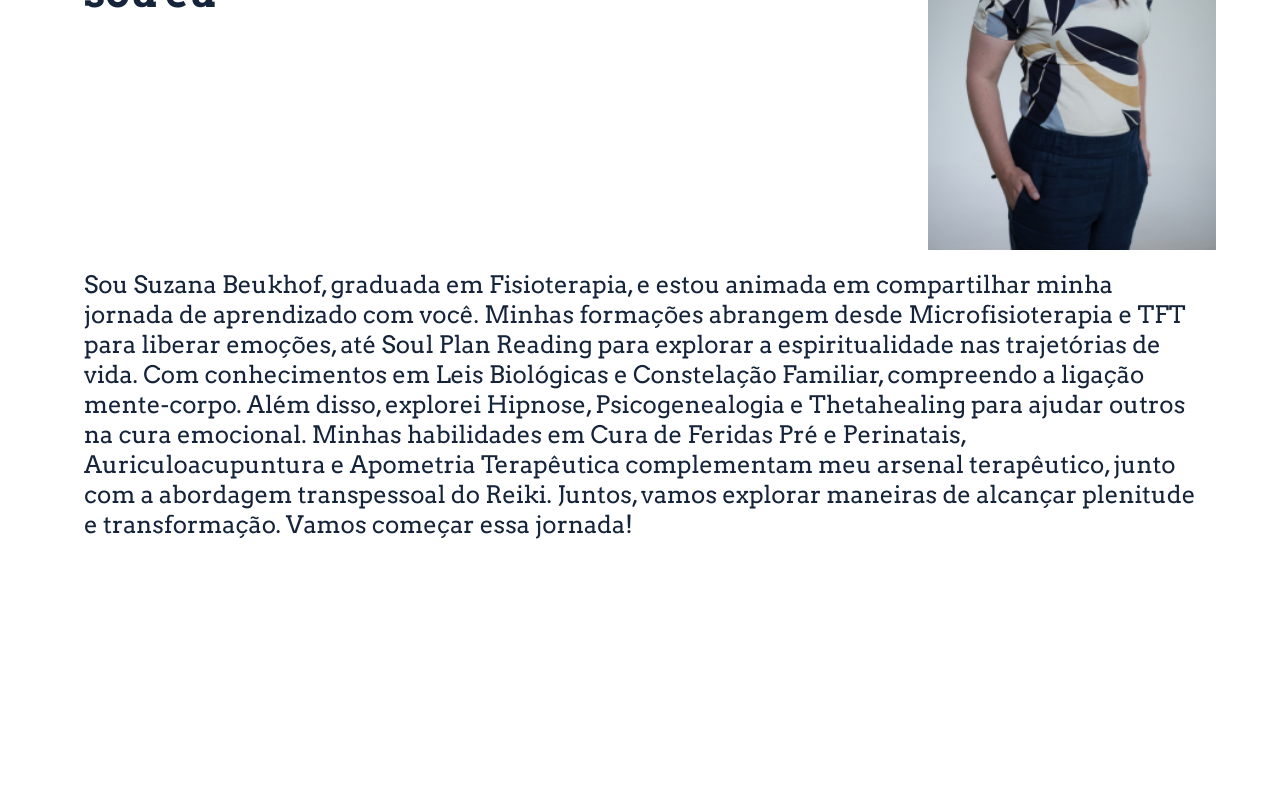
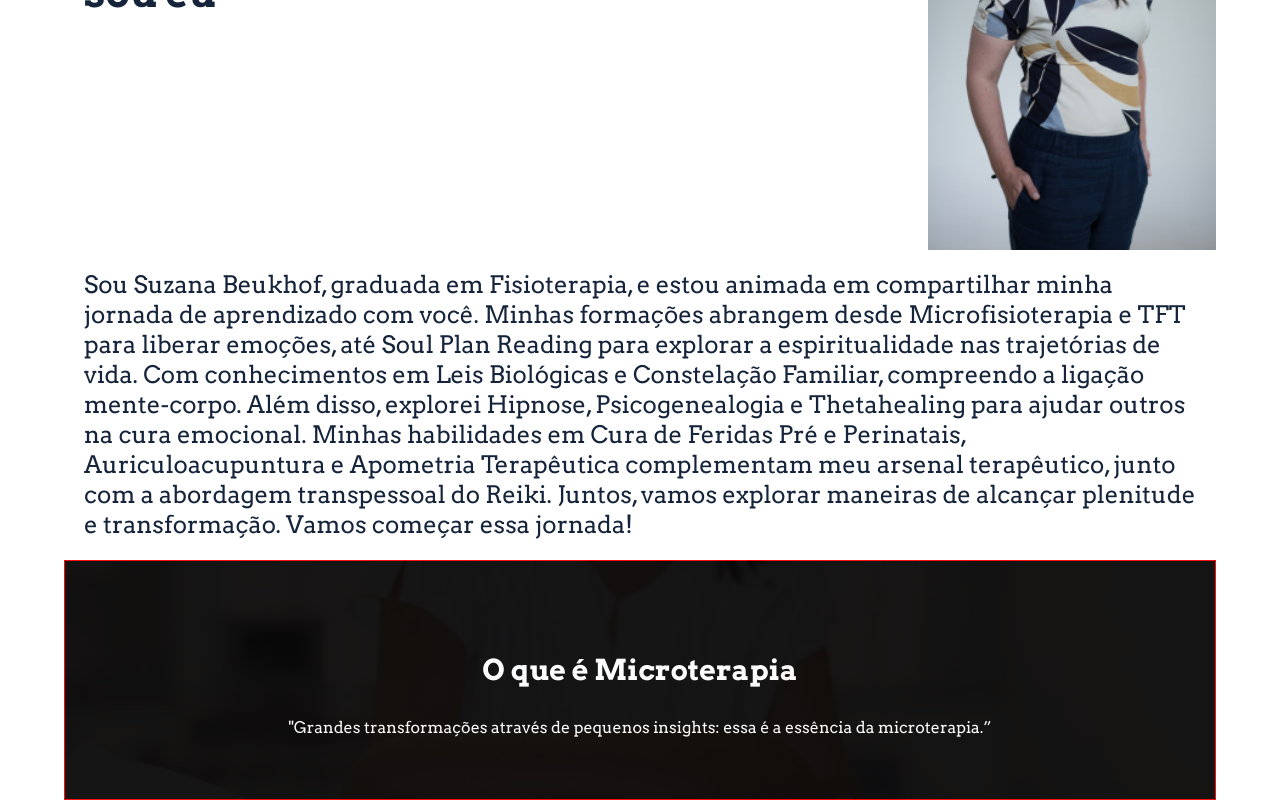
Before and after one commit to suzanaBeukhof/suzana_beukhof, a React (Vite) app: page / in a window 1280 px wide. Shown: the part 919-1719 px from the top of the page. Before the commit the page ends 1479 px from the top, so only its background shows below. Built offline with nearby package versions, Linux system fonts and the light colour scheme.

Commit message:
finalizado o componente myservicesMicroteraph

```diff
--- a/package.json
+++ b/package.json
@@ -1,5 +1,5 @@
 {
-  "name": "sales_portfolio",
+  "name": "Suzana_Beukhof",
   "private": true,
   "version": "0.0.0",
   "type": "module",
--- a/src/App.jsx
+++ b/src/App.jsx
@@ -3,7 +3,7 @@ import { AboutMe } from "./components/aboutMe"
 import { MerryGoRound } from "./components/merryGoRound"
 import { Footer } from "./components/footer"
 import { Header } from "./components/header"
-import { MyServices } from "./components/myServices"
+import { MyServicesMicroteraph } from "./components/myServiceMicroteraph"
 import { TalkToMe } from "./components/talkToMe"
 
 import  ButtonProvider  from "./providers/buttonProvider"
@@ -20,8 +20,8 @@ export const App = () => {
         <Header/>
          <MerryGoRound/>
         <AboutMe/>
-       {/* <MyServices/>
-        <TalkToMe/>
+        <MyServicesMicroteraph/>
+        {/*<TalkToMe/>
         <Footer/> */}
       </ButtonProvider>
 
--- a/src/components/header/index.jsx
+++ b/src/components/header/index.jsx
@@ -2,12 +2,10 @@ import { useContext } from 'react'
 import { Container, Content } from "./style"
 
 import {AiOutlineMenu} from "react-icons/ai"
-import{FaLinkedin} from "react-icons/fa"
-import {FaInstagramSquare} from "react-icons/fa"
-import {MdEmail} from "react-icons/md"
+
 import logo from '../../assets/images/logo.png'
 
-import {FaGithub} from "react-icons/fa"
+
 
 import { ButtonContext } from '../../providers/buttonProvider'
 
--- /dev/null
+++ b/src/components/myServiceMicroteraph/index.jsx
@@ -0,0 +1,27 @@
+import { Container } from "./style"
+import { useContext } from "react"
+import { ButtonContext } from "../../providers/buttonProvider"
+
+
+
+export const MyServicesMicroteraph = () => {
+    const {closeModal} = useContext(ButtonContext)
+
+    return(
+        <>
+            <Container onClick={closeModal}>
+                <div className="contentBox">
+                     <h1 className="title">O que é Microterapia</h1>
+                     <p className="subTitle">"Grandes transformações através de pequenos insights:
+                     essa é a essência da microterapia.”
+                    </p>
+                </div>
+
+
+
+
+
+            </Container>
+        </>
+    )
+}
--- /dev/null
+++ b/src/components/myServiceMicroteraph/style.js
@@ -0,0 +1,89 @@
+import { styled } from "styled-components";
+import microterapia from "../../assets/images/microterapia.jpg"
+
+export const Container = styled.div`
+    height: 30vh;
+    width: 100%;
+    background-image: url(${microterapia});
+    background-repeat: no-repeat;
+    background-size: 100%;
+    /* position: relative; */
+
+    .contentBox{
+        position: absolute;
+        height: 30vh;
+        width: 100%;
+        display: flex;
+        flex-direction: column;
+        justify-content: center;
+        align-items: center;
+
+        background: #090808;
+        opacity: 94%;
+
+        border: 1px solid red;
+
+
+
+        .title{
+            font-size: 1.8rem;
+            color: #ffffff;
+            margin-top: 30px;
+            background: none;
+        }
+
+        .subTitle{
+            font-size: 1rem;
+            color: #ffffff;
+            margin-top: 30px;
+            background: none;
+            text-align: center;
+
+        }
+    }
+
+
+
+    @media (min-width: 780px){
+        width: 90%;
+        margin: 0 auto;
+
+        .contentBox{
+            width: 90%;
+            margin: 0 auto;
+
+
+
+        .title{
+
+        }
+
+        .subTitle{
+
+
+        }
+    }
+
+    }
+
+
+
+`;
+
+export const Content = styled.div`
+
+
+
+
+
+
+
+
+
+    @media (min-width: 780px){
+        width: 90%;
+    }
+
+
+
+`;
--- a/src/components/myServices/index.jsx
+++ /dev/null
@@ -1,30 +0,0 @@
-import { Container, Content } from "./style"
-import { useContext } from "react"
-import { ButtonContext } from "../../providers/buttonProvider"
-
-
-
-export const MyServices = () => {
-    const {closeModal} = useContext(ButtonContext)
-
-    return(
-        <>
-            <Container onClick={closeModal}>
-                <h1 className="title">Meus serviços</h1>
-
-                <Content>
-
-                </Content>
-
-                <div className="modal">
-                    <p>
-                        teste
-                    </p>
-                </div>
-
-
-
-            </Container>
-        </>
-    )
-}
--- a/src/components/myServices/style.js
+++ /dev/null
@@ -1,110 +0,0 @@
-import { styled } from "styled-components";
-
-export const Container = styled.div`
-    display: flex;
-    flex-direction: column;
-    align-items: center;
-    justify-content: center;
-
-    .title{
-        font-weight: 400;
-        margin-top: 30px;
-        margin-bottom: 30px;
-
-    }
-
-    background-color: rgba(244, 67, 54, 0.5);
-
-    .modal{
-        height: 100vh;
-        width: 100%;
-        position: absolute;
-
-        border: 1px solid red;
-        background: blue;
-
-    }
-
-    @media (min-width: 780px){
-        height: 100vh;
-        .title{
-            font-size: 3rem;
-            margin-top: 0;
-        }
-    }
-
-
-
-`;
-
-export const Content = styled.div`
-    display: flex;
-    flex-wrap: wrap;
-    align-items: center;
-    justify-content: center;
-
-
-    .box1, .box2, .box3{
-        width: 18rem;
-        height: 35rem;
-        margin: 30px 30px 0 30px;
-
-
-
-
-        img{
-            width: 100%;
-            height: 40%;
-
-            object-fit: cover;
-            object-position: center center;
-        }
-
-        .tittleParagraph{
-            font-size: 1.5rem;
-            margin-top: 30px;
-        }
-
-        .paragraph{
-            font-size: large;
-            margin-top: 30px;
-        }
-
-        button{
-            scroll-behavior: smooth;
-        border-radius: 8px;
-        border-width: 2px;
-        border-style: solid;
-        box-shadow: none;
-        background-color: rgb(244, 67, 54);
-        color: rgb(255, 255, 255);
-        border-color: rgb(244, 67, 54);
-
-        padding: 0.75rem 1rem;
-        font-size: 1rem;
-        font-weight: 400;
-        line-height: 1.75rem;
-        width: 12rem;
-        margin-top: 40px;
-
-        cursor: pointer;
-
-        }
-
-
-    }
-
-    @media (min-width: 780px){
-        height: 70%;
-        .box1, .box2, .box3{
-            width: 25%;
-            height: 100%;
-            margin: 30px 30px 0 30px;
-
-
-        }
-    }
-
-
-
-`;
```
Also changed, not shown: 1 other file (tests, documents, lock files or other folders).
